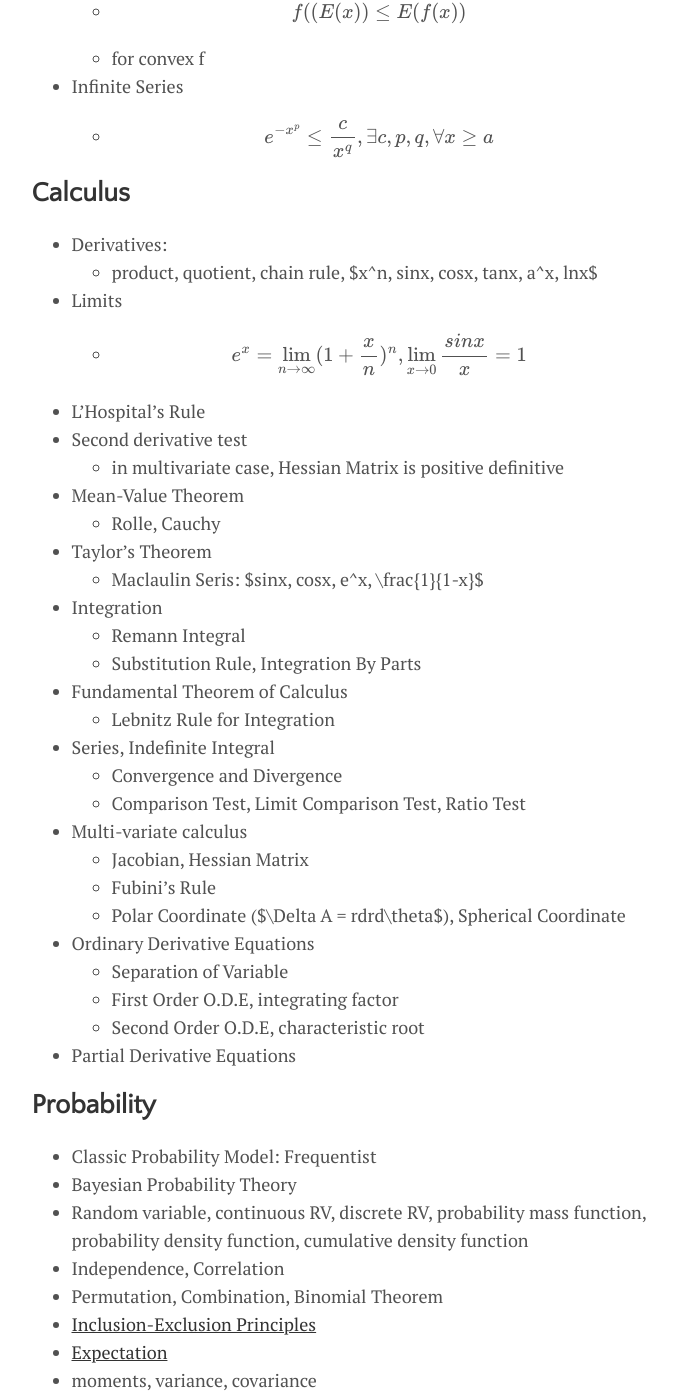
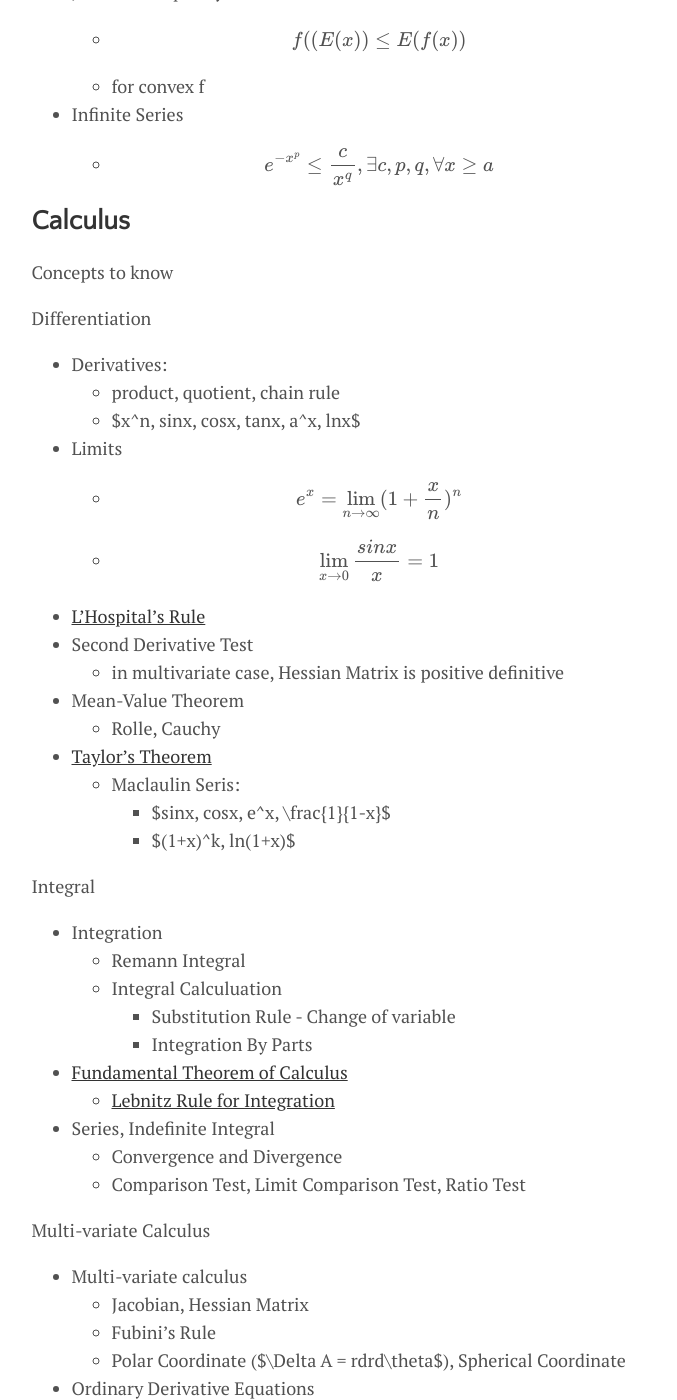
Before and after one commit to XinheLIU/MachineLearning, a Jekyll site: the page built from docs/_posts/2020-08-13-math.md, in a window 1280 px wide and 1400 px high, scrolled down 1099 px. Shown: the whole window, without its empty margins (301-978 px from the left). Built offline with Jekyll 4.4.1, drawn with Linux system fonts in a browser that asks for light colours; formulas are drawn with MathJax 3; some of the changed text lies outside the part shown.

Commit message:
add content

```diff
--- a/docs/_posts/2020-08-13-math.md
+++ b/docs/_posts/2020-08-13-math.md
@@ -44,49 +45,75 @@ categories: Math
 
 ## Calculus
 
+Concepts to know
+
+Differentiation
+
 - Derivatives:
-  - product, quotient, chain rule, $x^n, sinx, cosx, tanx, a^x, lnx$
+  - product, quotient, chain rule
+  - $x^n, sinx, cosx, tanx, a^x, lnx$
 - Limits
-  - $$e^x = \lim_{n\to \infty}(1+\frac{x}{n})^n, \lim_{x\to 0} \frac{sinx}{x} = 1$$
-- L'Hospital's Rule
-- Second derivative test
+  - $$e^x = \lim_{n\to \infty}(1+\frac{x}{n})^n$$
+  - $$\lim_{x\to 0} \frac{sinx}{x} = 1$$
+- [L'Hospital's Rule](https://en.wikipedia.org/wiki/L%27H%C3%B4pital%27s_rule)
+- Second Derivative Test
   - in multivariate case, Hessian Matrix is positive definitive
 - Mean-Value Theorem
 	- Rolle, Cauchy
-- Taylor's Theorem
-	- Maclaulin Seris: $sinx, cosx, e^x, \frac{1}{1-x}$
+- [Taylor's Theorem](https://en.wikipedia.org/wiki/Taylor%27s_theorem)
+  - Maclaulin Seris:
+    - $sinx, cosx, e^x, \frac{1}{1-x}$
+    - $(1+x)^k, ln(1+x)$
+
+Integral
+
 - Integration
   - Remann Integral
-  - Substitution Rule, Integration By Parts
-- Fundamental Theorem of Calculus
-	- Lebnitz Rule for Integration
+  - Integral Calculuation
+    - Substitution Rule - Change of variable
+    - Integration By Parts
+- [Fundamental Theorem of Calculus](https://en.wikipedia.org/wiki/Fundamental_theorem_of_calculus)
+	- [Lebnitz Rule for Integration](https://en.wikipedia.org/wiki/Leibniz_integral_rule)
 - Series, Indefinite Integral
 	- Convergence and Divergence
 	- Comparison Test, Limit Comparison Test, Ratio Test
+
+Multi-variate Calculus
+
 - Multi-variate calculus
-	- Jacobian, Hessian Matrix
-	- Fubini's Rule
-	- Polar Coordinate ($\Delta A = rdrd\theta$), Spherical Coordinate
+  - Jacobian, Hessian Matrix
+  - Fubini's Rule
+  - Polar Coordinate ($\Delta A = rdrd\theta$), Spherical Coordinate
 - Ordinary Derivative Equations
-	- Separation of Variable
-	- First Order O.D.E, integrating factor
-	- Second Order O.D.E, characteristic root
+  - Separation of Variable
+  - First Order O.D.E, integrating factor
+  - Second Order O.D.E, characteristic root
 - Partial Derivative Equations
 
 ## Probability
 
-- Classic Probability Model: Frequentist
-- Bayesian Probability Theory
-- Random variable, continuous RV, discrete RV, probability mass function, probability density function, cumulative density function
-- Independence, Correlation
-- Permutation, Combination, Binomial Theorem
+### Classic Probability Model
+
+- Random variable
+  - continuous RV
+  - discrete RV
+  - probability mass function
+  - probability density function, cumulative density function
+- Event, Count, Probability
+- Permutation, Combination
+- [Binomial Theorem](https://en.wikipedia.org/wiki/Binomial_theorem)
 - [Inclusion-Exclusion Principles](https://en.wikipedia.org/wiki/Inclusion%E2%80%93exclusion_principle)
 - [Expectation](https://en.wikipedia.org/wiki/Expected_value)
+- Independence
 - moments, variance, covariance
-- correlation coefficient
+- Correlation
+  - [Correlation Coefficient](https://en.wikipedia.org/wiki/Pearson_correlation_coefficient)
+  - [Rank Correlation](https://en.wikipedia.org/wiki/Rank_correlation)
+    - [Spearman's correlation](https://en.wikipedia.org/wiki/Rank_correlation)
   - Consine similarity (correlation in Euclidean space)
     $$cos\theta = \frac{\mathbf{A}^T\mathbf{B}}{\|\mathbf{A}\|}\|{\mathbf{B}}\|	$$
-- Moment Generating Functions
+- [Moment Generating Functions](https://en.wikipedia.org/wiki/Moment-generating_function)
+  - $M_X(t) = E(e^{tX})$
 
 ### Measure based probability
 
```
Also changed, not shown: other parts of docs/_posts/2020-08-13-math.md (+1 -0 lines), docs/_posts/2020-08-13-data-analysis.md (+13 -36 lines), docs/_posts/2020-08-14-statistics.md (+25 -7 lines), docs/_posts/2020-08-15-supervised-learning.md (+1 -1 lines), docs/_posts/2020-09-13-deep-learning.md (+230 -158 lines).
